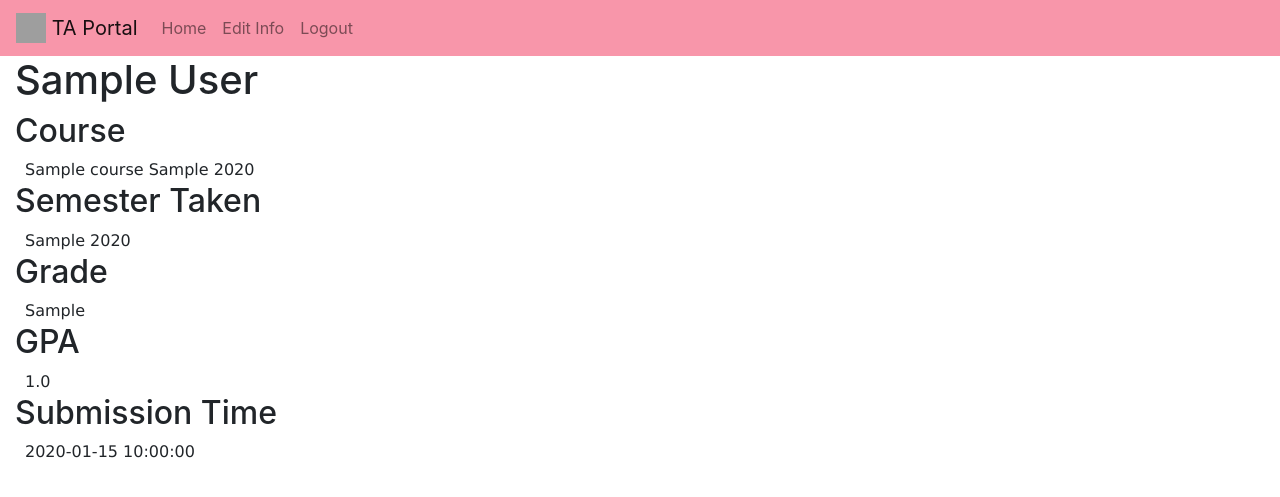
After one commit to alohamac/TA-Portal, a Flask app: page /professor/application/1 in a window 1280 px wide. The commit adds this page. Shown: the top 497 px of the page. Run offline with Flask 2, Linux system fonts and the light colour scheme; a user stored in the database is signed in; tables that the repository leaves empty hold one stand-in row (values such as "Sample post"); some libraries are stand-ins or nearby versions; grey boxes are pictures that could not be loaded.

Commit message:
Finish the student application view page for professors. Closes #14.

```diff
--- a/app/routes.py
+++ b/app/routes.py
@@ -187,6 +187,17 @@ def professor_courses():
     return render_template('professor/courses.html', courses=courses)
 
 
+@app.route('/professor/application/<int:app_id>', methods=['GET'])
+@login_required
+@professor
+def professor_application(app_id):
+    application = Application.query.get_or_404(app_id)
+    student = User.query.get_or_404(application.student_id)
+    course = Course.query.get_or_404(application.course_id)
+
+    return render_template('professor/student.html', app=application, student=student, course=course)
+
+
 @app.route('/login', methods=['GET', 'POST'])
 def login():
     if current_user.is_authenticated:
--- a/app/templates/base.html
+++ b/app/templates/base.html
@@ -10,7 +10,8 @@
 <body>
 <nav class="navbar navbar-expand-lg navbar-light" style="background-color: rgb(248, 150, 170);">
     <a class="navbar-brand" href="/">
-            <img src="{{ url_for('static', filename = 'wsu_logo.png' )}}" width="30" height="30" class="d-inline-block align-top" alt="" loading="lazy">
+        <img src="{{ url_for('static', filename = 'wsu_logo.png' ) }}" width="30" height="30"
+             class="d-inline-block align-top" alt="" loading="lazy">
         TA Portal
     </a>
     <div class="collapse navbar-collapse" id="navbarNav">
@@ -25,11 +26,11 @@
                 <li class="nav-item">
                     <a class="nav-link" href="/logout">Logout</a>
                 </li>
-                {%else%}
+            {% else %}
                 <li class="nav-item">
                     <a class="nav-link" href="#">Login</a>
                 </li>
-                {%endif%}
+            {% endif %}
         </ul>
     </div>
 </nav>
@@ -42,7 +43,9 @@
         {% endif %}
     {% endwith %}
 
+    <div class="container-fluid">
         {% block content %} {% endblock %}
+    </div>
 </div>
 
 </body>
--- a/app/templates/index.html
+++ b/app/templates/index.html
@@ -3,10 +3,8 @@
 {% block content %}
 
 {% if user.is_professor %}
-    <h1>Hello Professor</h1>
     {%include "professor/courses.html" %}
 {% else %}
-    <h1>Hello Student</h1>
     <h2>Open Positions</h2>
     <table class="table table-striped">
         {% for course in courses %}
--- /dev/null
+++ b/app/templates/professor/student.html
@@ -0,0 +1,15 @@
+{% extends "base.html" %}
+
+{% block content %}
+    <h1>{{ app.student.name }}</h1>
+    <h2>Course</h2>
+    <div class="text-box">{{ course.name }} {{ course.semester }} {{ course.year }}</div>
+    <h2>Semester Taken</h2>
+    <div class="text-box">{{ app.semester }} {{ course.year }}</div>
+    <h2>Grade</h2>
+    <div class="text-box">{{ app.grade }}</div>
+    <h2>GPA</h2>
+    <div class="text-box">{{ student.gpa }}</div>
+    <h2>Submission Time</h2>
+    <div class="text-box">{{ app.timestamp }}</div>
+{% endblock %}
```
Also changed, not shown: app/templates/professor/applicants.html (+11 -7 lines). Lines whose indentation alone changed are shown as unchanged.
